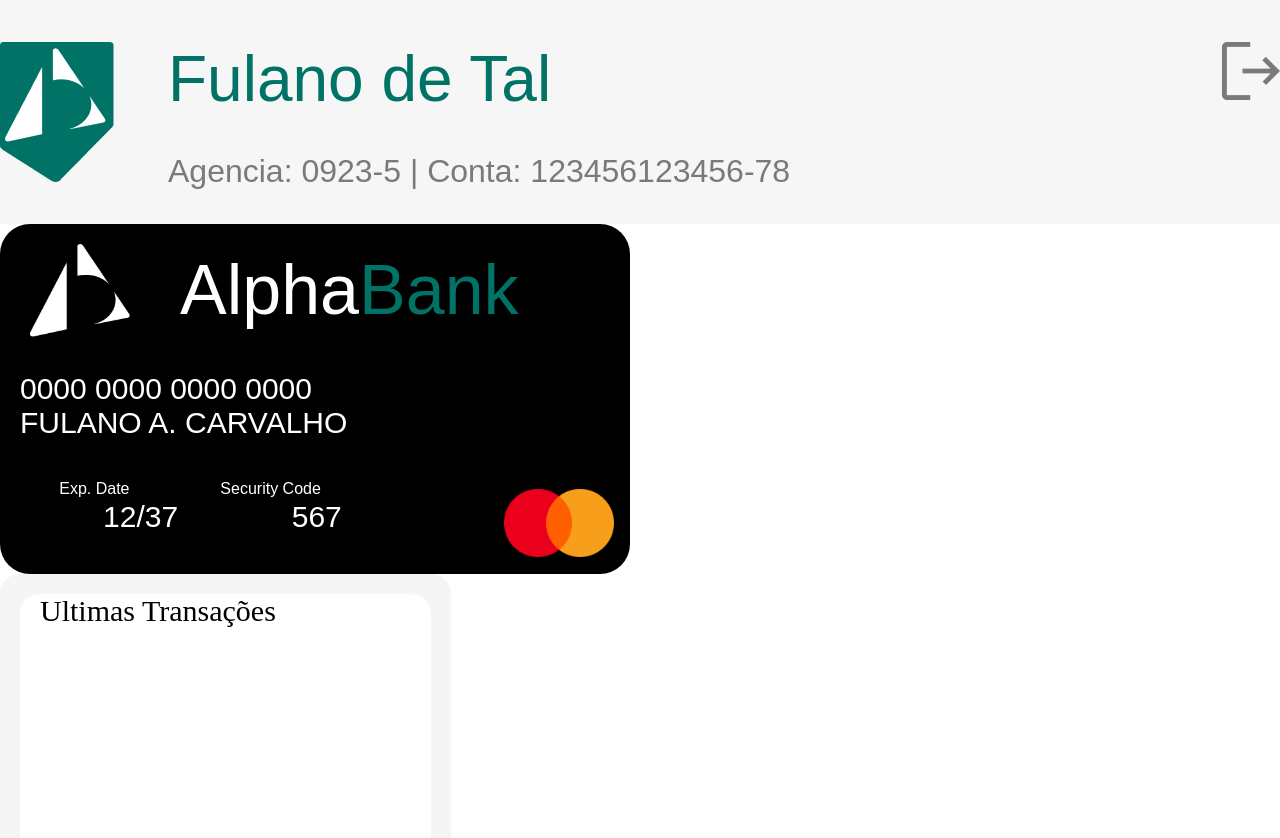
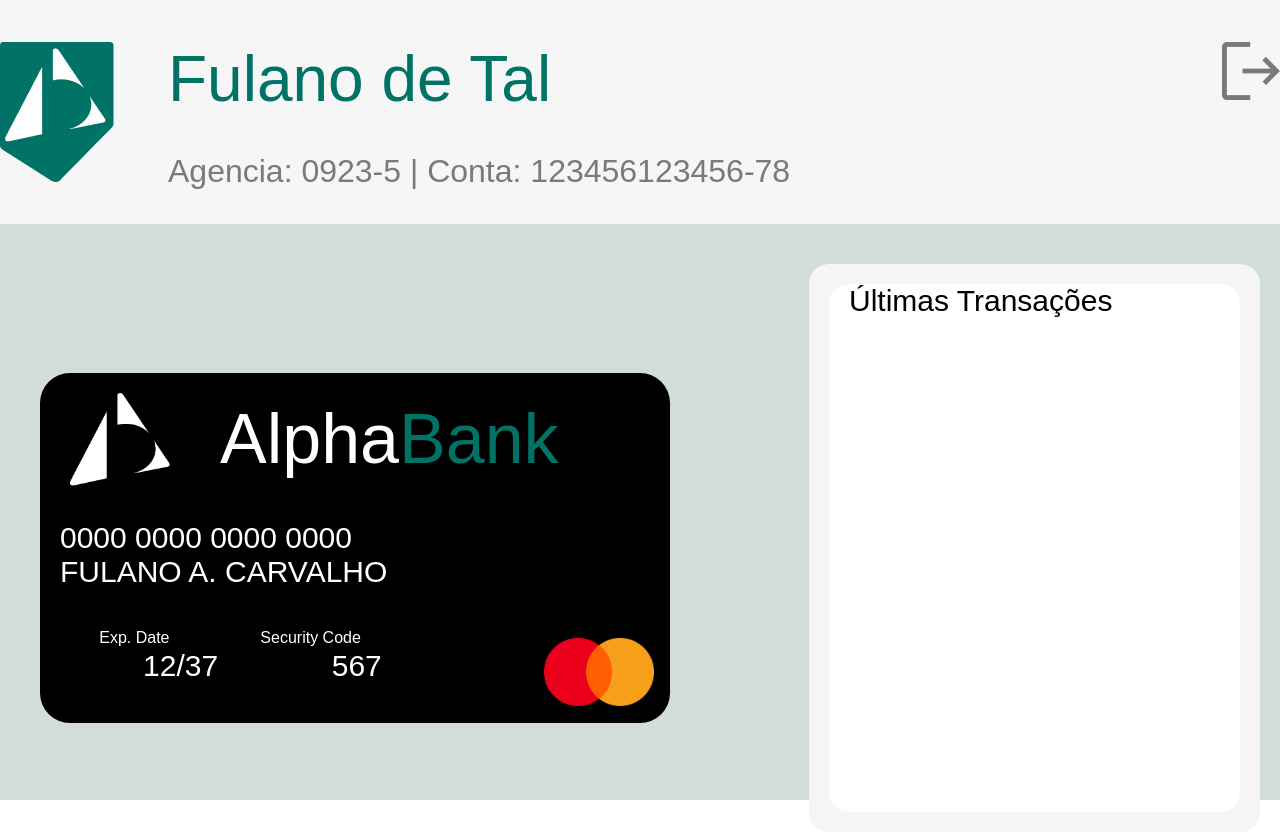
Before and after one commit to flaaaaaavis/alpha-bank, a React (Create React App) app in the folder frontend/: page / in a window 1280 px wide. Shown: the top 838 px of the page. Built offline with nearby package versions, Linux system fonts and the light colour scheme.

Commit message:
CardArea: Done

```diff
--- a/frontend/src/components/Card/Card.js
+++ b/frontend/src/components/Card/Card.js
@@ -1,4 +1,8 @@
 import Styled from 'styled-components';
+
+<style>
+@import url('https://fonts.googleapis.com/css2?family=Oxygen&display=swap');
+</style>
 
 export const StyledCard = Styled.div`
     background-color: black;
--- /dev/null
+++ b/frontend/src/components/MainCard/MainCard.js
@@ -0,0 +1,15 @@
+import styled from 'styled-components';
+
+export const StyledMainCard = styled.div`
+    width: 100%;
+    height: calc(100vh - 224px);
+    background-color: #D2DCDB;
+        .container {
+            width: 1300px;
+            padding: 40px;
+            margin: 0 auto;
+            display: flex;
+            justify-content: space-between;
+            align-items: center;
+        }
+`;
--- /dev/null
+++ b/frontend/src/components/MainCard/MainCard.jsx
@@ -0,0 +1,17 @@
+import React from 'react';
+import Card from '../Card/Card.jsx'
+import TransactionsBox from '../TransactionsBox/TransactionsBox.jsx';
+import { StyledMainCard } from './MainCard';
+
+function MainCard() {
+  return (
+    <StyledMainCard>
+        <div className="container">
+            <Card />
+            <TransactionsBox />
+        </div>
+    </StyledMainCard>
+  );
+}
+
+export default MainCard;
--- a/frontend/src/components/TransactionsBox/TransactionsBox.js
+++ b/frontend/src/components/TransactionsBox/TransactionsBox.js
@@ -1,4 +1,8 @@
 import styled from 'styled-components';
+
+<style>
+@import url('https://fonts.googleapis.com/css2?family=Oxygen&display=swap');
+</style>
 
 export const StyledTransactionsBox = styled.div`
     height: 568px;
@@ -7,7 +11,7 @@
     padding: 20px;
     border-radius: 20px;
         p {
-            font-family: 'Oxygen';
+            font-family: 'Oxygen', sans-serif;
             font-size: 30px;
             color: #000000;
             padding-left: 20px;
--- a/frontend/src/components/TransactionsBox/TransactionsBox.jsx
+++ b/frontend/src/components/TransactionsBox/TransactionsBox.jsx
@@ -4,7 +4,7 @@
 function TransactionsBox() {
   return (
     <StyledTransactionsBox>
-        <p>Ultimas Transações</p>
+        <p>Últimas Transações</p>
         <div></div>
     </StyledTransactionsBox>
   );
--- a/frontend/src/components/header/header.js
+++ b/frontend/src/components/header/header.js
@@ -1,4 +1,8 @@
 import Styled from 'styled-components';
+
+<style>
+@import url('https://fonts.googleapis.com/css2?family=Oxygen&display=swap');
+</style>
 
 export const StyledHeader = Styled.div`
     height: 224px;
--- a/frontend/src/pages/CardArea.jsx
+++ b/frontend/src/pages/CardArea.jsx
@@ -1,14 +1,12 @@
 import React from 'react';
 import Header from '../components/Header/Header.jsx';
-import Card from '../components/Card/Card.jsx';
-import TransactionsBox from '../components/TransactionsBox/TransactionsBox.jsx';
+import MainCard from '../components/MainCard/MainCard.jsx';
 
 function CardArea() {
   return (
     <>
       <Header />
-      <Card />
-      <TransactionsBox />
+      <MainCard />
     </>
   )
 }
```
